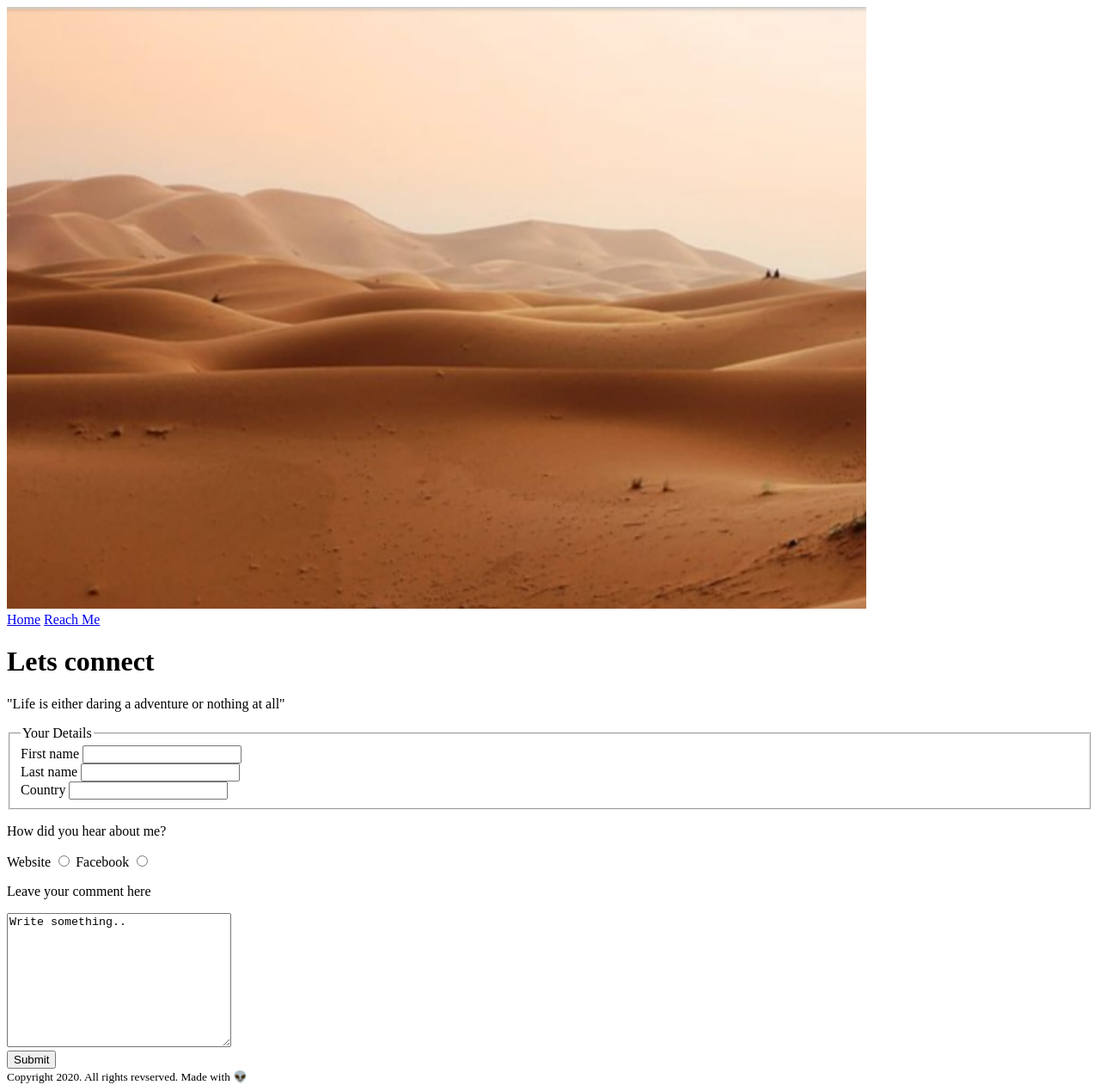
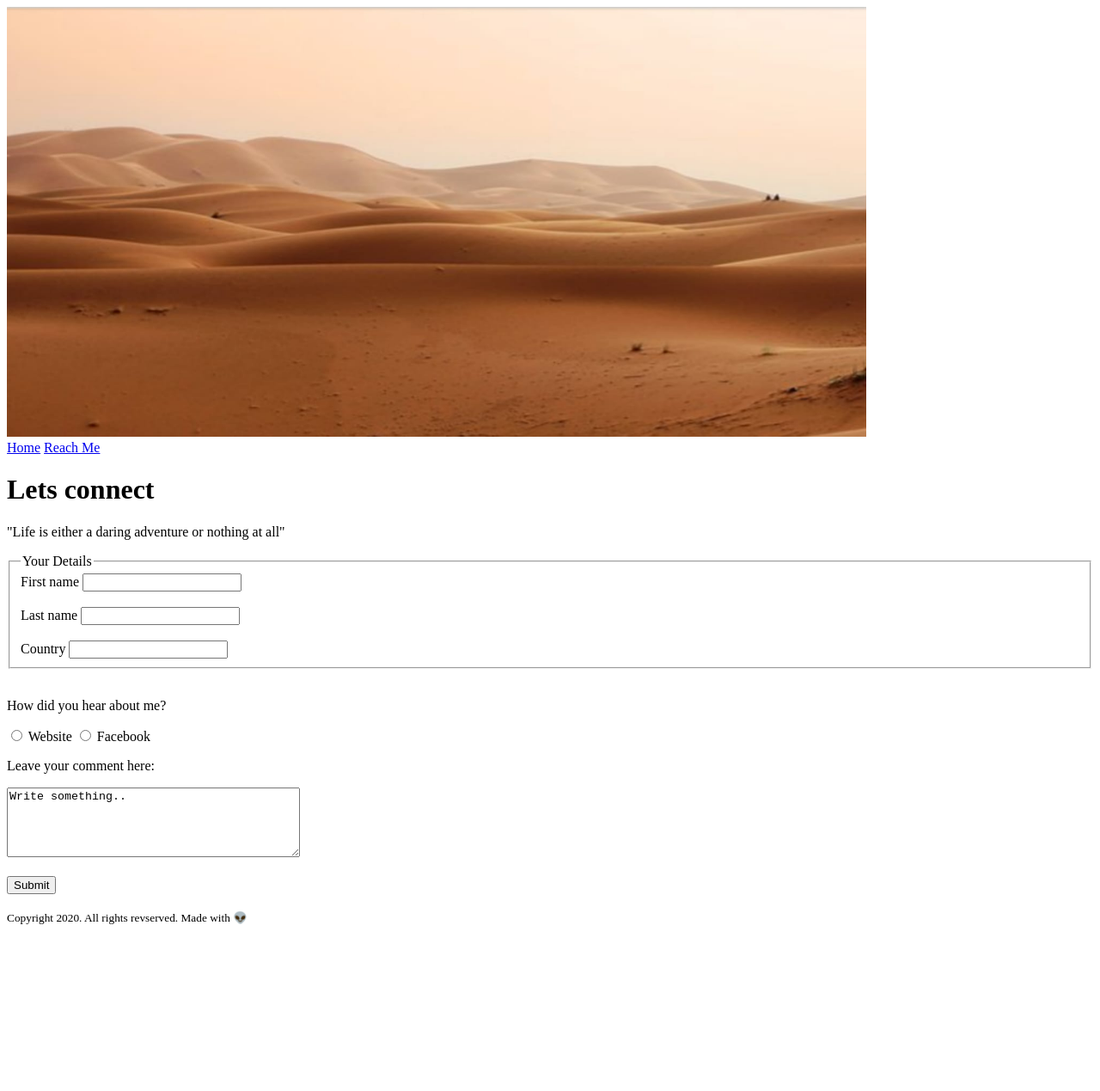
Before and after one commit to Luukev01/myTravelStories, a plain HTML site: page contact.html in a window 1280 px wide. Shown: the whole page at 86% size. After the commit the page ends 1084 px from the top, so only its background shows below. Drawn offline with Linux system fonts and the light colour scheme.

Commit message:
Modified contact page

```diff
--- a/contact.html
+++ b/contact.html
@@ -7,20 +7,22 @@
     <title>Contact</title>
 </head>
 <body>
-   <img src="./desert.jpeg" alt="Image of desert" height=700px width=1000px>
+   <img src="./desert.jpeg" alt="Image of desert" height=500px width=1000px>
    <br>
    <a href="./index.html">Home</a>
    <a href="./contact.html">Reach Me</a>
    <h1>Lets connect</h1>
-   <p>"Life is either daring a adventure or nothing at all"</p>
+   <p>"Life is either a daring adventure or nothing at all"</p>
    <form>
     <fieldset>
         <legend>Your Details</legend>
        <label for="first name">First name</label>
        <input type="text" name="first name" id="first name">
        <br>
+       <br>
        <label for="last name">Last name</label>
        <input type="text" name="last name" id="last name">
+       <br>
        <br>
        <label for="country">Country</label>
        <input list="country">
@@ -29,16 +31,19 @@
            <option value="New Zealand"></option>
        </datalist>
        </fieldset>
+       <br>
        <p>How did you hear about me?</p>
+       <input type="radio" name="option" value="website">
        <label for="website">Website</label>
-       <input type="radio" name="option" value="website">
+       <input type="radio" name="option" value="facebook">
        <label for="facebook">Facebook</label>
-       <input type="radio" name="option" value="facebook">
-       <p>Leave your comment here</p>
-       <textarea name="comment" id="comment" cols="30" rows="10">Write something..</textarea>
+       <p>Leave your comment here:</p>
+       <textarea name="comment" id="comment" cols="40" rows="5">Write something..</textarea>
+       <br>
        <br>
        <input type="submit">
   </form>
+  <br>
   <footer><small>Copyright 2020. All rights revserved. Made with &#128125;
 </small></footer>
 </body>
```
